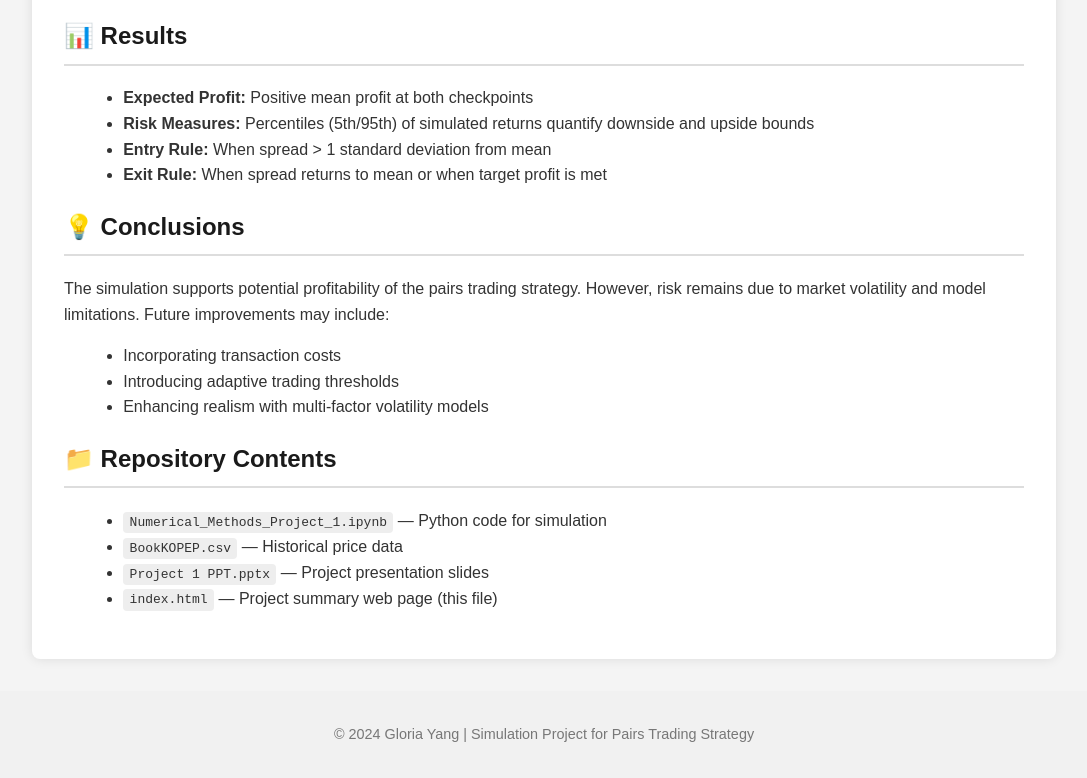
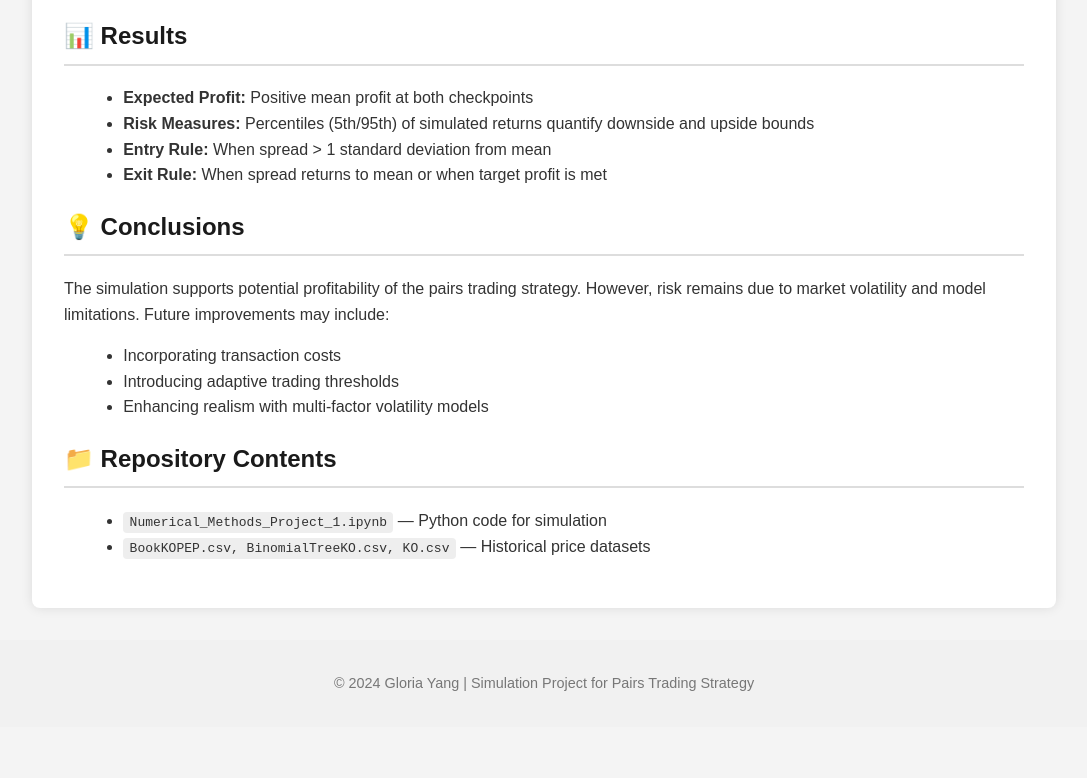
Before and after one commit to gloriajz/Pairs-Trading-Strategy, a plain HTML site: page index.html in a window 1280 px wide. Shown: the part 787-1565 px from the top of the page, without its empty margins (96-1183 px from the left). After the commit the page ends 1514 px from the top, so only its background shows below. Drawn offline with Linux system fonts and the light colour scheme.

Commit message:
Update index.html

```diff
--- a/index.html
+++ b/index.html
@@ -101,9 +101,7 @@
       <h2>📁 Repository Contents</h2>
       <ul>
         <li><code>Numerical_Methods_Project_1.ipynb</code> — Python code for simulation</li>
-        <li><code>BookKOPEP.csv</code> — Historical price data</li>
-        <li><code>Project 1 PPT.pptx</code> — Project presentation slides</li>
-        <li><code>index.html</code> — Project summary web page (this file)</li>
+        <li><code>BookKOPEP.csv, BinomialTreeKO.csv, KO.csv</code> — Historical price datasets</li>
       </ul>
     </section>
   </main>
```
